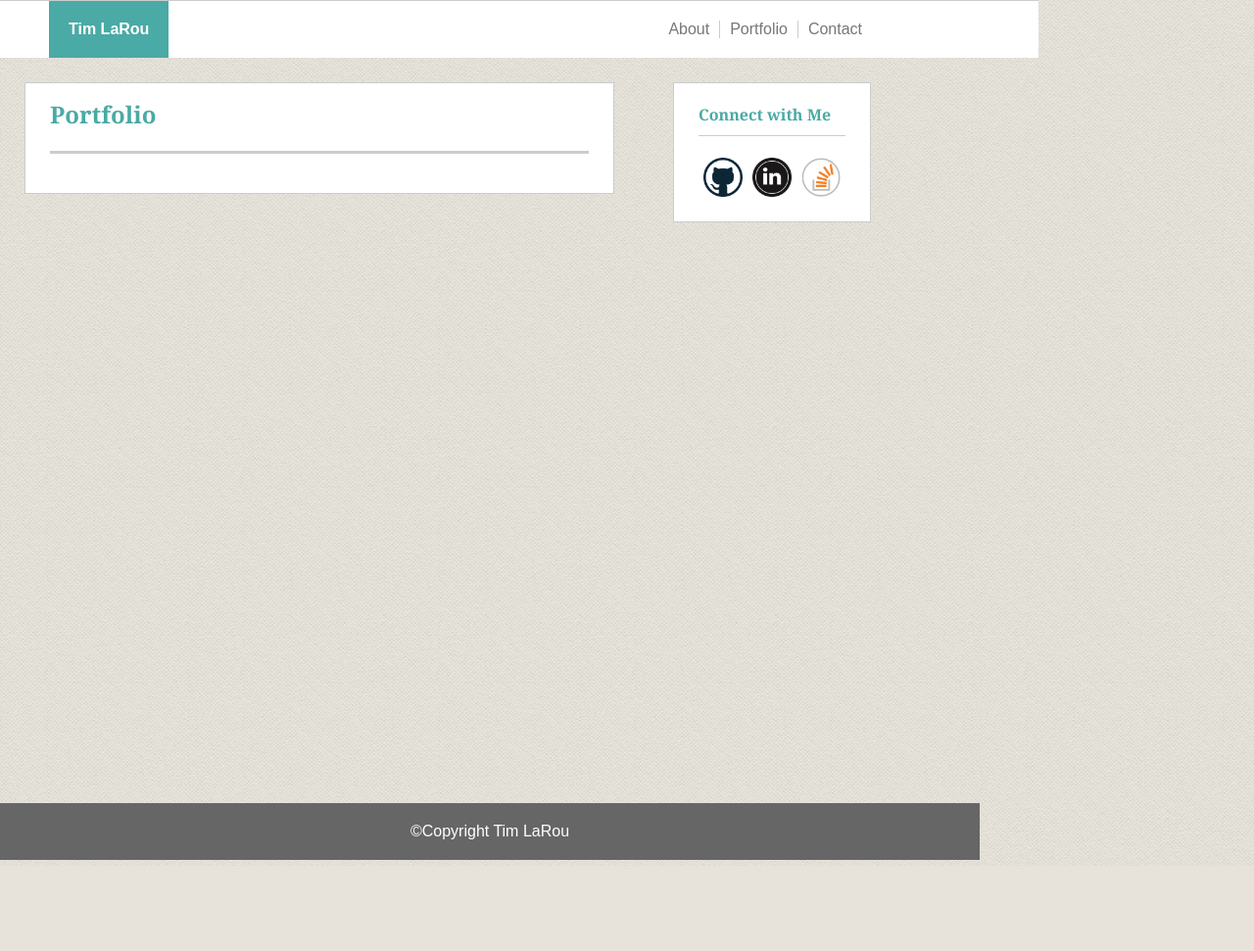
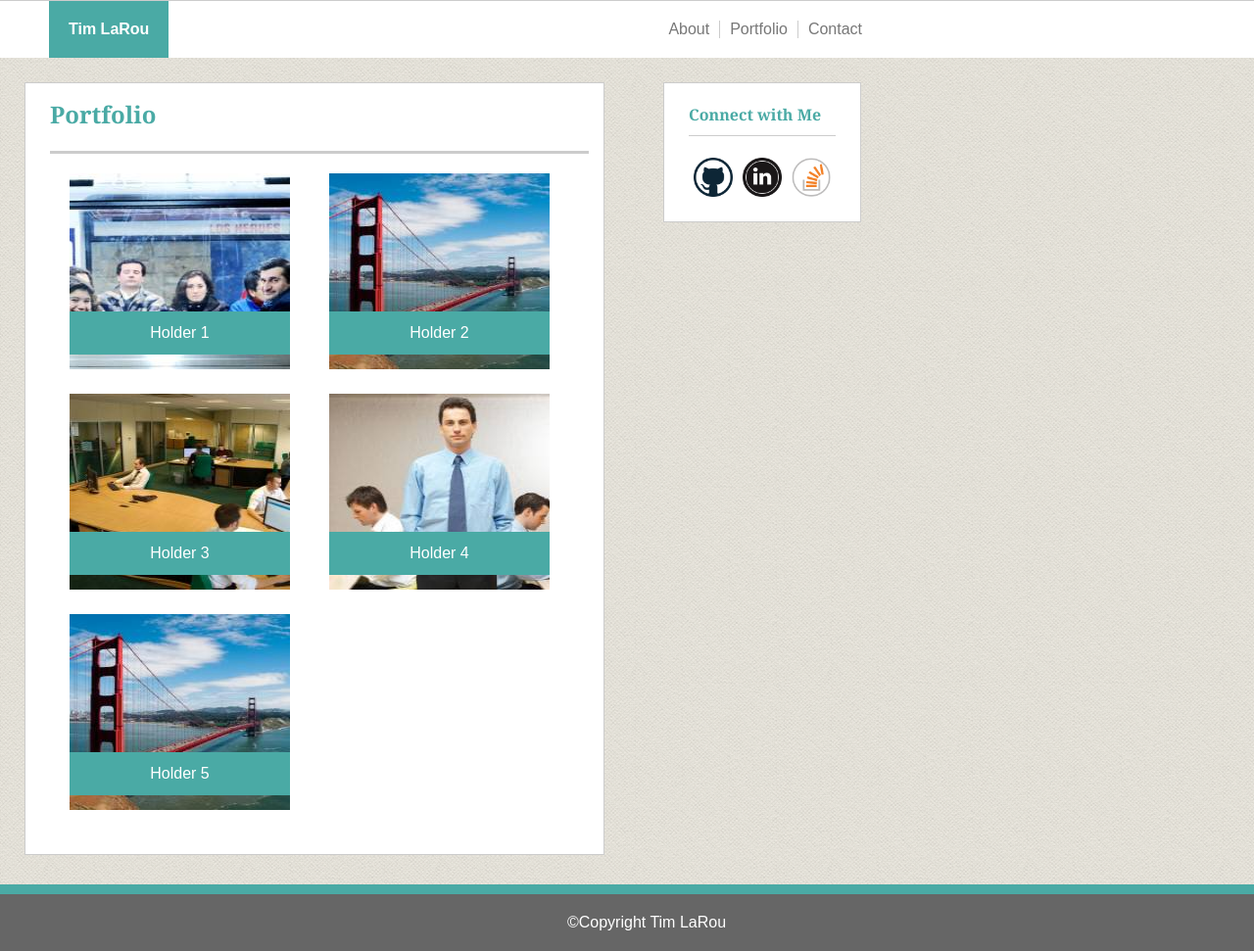
Before and after one commit to Larou-Tim/Basic-Portfolio, a PHP site: page /portfolio.html in a window 1280 px wide; the page is wider, and only the part inside the window is pictured. Shown: that part at 98% size. Before the commit the page ends 884 px from the top of that part, so only its background shows below. Run offline with PHP 8.4, Linux system fonts and the light colour scheme.

Commit message:
Tweaks for portfolio page

```diff
--- a/assets/css/style.css
+++ b/assets/css/style.css
@@ -4,76 +4,51 @@
 
 body {
 	background: url(../images/wov.png) repeat 0 0;
-	width: 960px;
+	color:#777777;
+	font-family: 'Arial', 'Helvetica Neue', Helvetica, sans-serif;
+	margin: 0;
 	padding: 0;
-	margin: 0;
-	font-family: 'Arial', 'Helvetica Neue', Helvetica, sans-serif;
-	color:#777777;
+	/*width: 960px;*/
 }
 
 header{
-	padding: 20px 20px 20px 20px;
-	float: left;
 	background-color: #4aaaa5;
 	color: white;
+	float: left;
+	padding: 20px 20px 20px 20px;
 
 }
+
 h1, h2, h3, h4 {
 	font-family:  'Georgia', Times, 'Times New Roman', serif;
 }
+
 h1 {
+	border-bottom: medium solid #cccccc ;
 	color: #4aaaa5;
-	border-bottom: medium solid #cccccc ;
 	padding-bottom: 25px;
 }
 
 h4 {
+	border-bottom: thin solid #cccccc;
 	color: #4aaaa5;
-	border-bottom: thin solid #cccccc ;
 	padding-bottom: 10px;
 }
 
-.link-img {
-	float:left;
-	height: 40px;
-	width: 40px;
-	margin: 0px 5px 25px;
-}
-.main-box {
-
-	background-color: #ffffff;
-	border: thin solid #cccccc ;
-	float: left;
-	line-height: 150%;
-	margin: 0 25px 30px 25px;
-	overflow: auto;
-	padding: 0 25px 20px 25px;
-	width: 550px;
-
-}
-a {
+a.header-link {
 	color:#777777;
 	text-decoration: none;
 }
-.aside-Box{
-	border: thin solid #cccccc ;
-	float: left;
-	padding: 0 25px 0 25px;
-	margin: 0 35px 0 35px;
+
+#top-section {
 	background-color: #ffffff;
+	border-top: thin solid #cccccc;
+	margin-bottom: 25px;
+	padding: 0 50px 0;
+	overflow: auto;
+	width: 100%;
+}
 
-	width: 150px;
-	overflow: auto;
-}
-footer {
-	clear: both;
-	padding: 20px 20px 20px 20px;
-	float: left;
-	background-color: #666666;
-	color: white;
-	width: 100%;
-	text-align: center;
-}
 .nav-bar {
 	float: left;
 	padding: 0px 10px 0px 10px;
@@ -88,6 +63,16 @@ footer {
 	border-right: thin solid #cccccc;
 }
 
+.main-box {
+	background-color: #ffffff;
+	border: thin solid #cccccc ;
+	float: left;
+	line-height: 150%;
+	margin: 0 25px 30px 25px;
+	overflow: auto;
+	padding: 0 15px 20px 25px;
+	width: 550px;
+}
 
 .profile-pic{
 	float: left;
@@ -96,26 +81,74 @@ footer {
 	margin-right: 20px;
 }
 
-#top-section {
-	padding: 0 50px 0;
-	margin-bottom: 25px;
+.portfolio-img {
+	float: left;
+	width: 225px;
+	height: 200px;
+	margin: 0 20px 25px 20px;
+}
+
+.aside-Box{
 	background-color: #ffffff;
-	border-top: thin solid #cccccc ;
-	width: 100%;
+	border: thin solid #cccccc ;
+	float: left;
+	margin: 0 35px 0 35px;
 	overflow: auto;
+	padding: 0 25px 0 25px;
+	width: 150px;
 
 }
 
+.link-img {
+	float:left;
+	height: 40px;
+	margin: 0px 5px 25px;
+	width: 40px;
+}
 
 html, body {
 	height: 100%;
 }
+
 .wrapper {
-	min-height: 100%;
 	height: auto !important;
 	height: 100%;
+	min-height: 100%;
 	margin: 0 auto -4em;
 }
+
+footer {
+	background-color: #666666;
+	border-top: 10px solid #4aaaa5;
+	clear: both;
+	color: white;
+	float: left;
+	padding: 20px 20px 20px 20px;
+	text-align: center;
+	width: 100%;
+
+}
+
 .footer, .push {
 	height: 4em;
 }
+
+
+.interior-images {
+        float: left;
+        display: inline-block;
+        position: relative;
+    }
+
+
+.banner {
+	color: white;
+	background-color: #4aaaa5;
+    width: 205px;
+    margin-left: 20px;
+	padding: 10px 10px 10px 10px;
+    position: absolute;
+    bottom:40px;
+    left:0;
+    text-align: center;
+     }
--- a/portfolio.html
+++ b/portfolio.html
@@ -10,13 +10,13 @@
 <div id="top-section">
 	<header><strong>Tim LaRou</strong></header>
 	<nav class="nav-bar nLeft">
-		<a href="index.html">About</a>
+		<a class='header-link'  href="index.html">About</a>
 	</nav>
 	<nav class="nav-bar nMid">
-		<a href="portfolio.html">Portfolio</a>
+		<a class='header-link' href="portfolio.html">Portfolio</a>
 	</nav>
 	<nav class="nav-bar nRight">
-		<a href="contact.html">Contact</a>
+		<a class='header-link' href="contact.html">Contact</a>
 	</nav>
 </div>
 
@@ -25,6 +25,31 @@
 	<section class="main-box">
 		<h1>Portfolio</h1>
 		<article >
+
+			<div class="interior-images">
+    			<img class='portfolio-img' src='assets/images/holder1.jpg' alt="holder1">
+    			<span class="banner">Holder 1</span>
+    		</div>
+
+    		<div class="interior-images">
+    			<img class='portfolio-img' src='assets/images/holder2.jpg' alt="holder2">
+    			<span class="banner">Holder 2</span>
+    		</div>
+
+    		<div class="interior-images">
+    			<img class='portfolio-img' src='assets/images/holder3.jpg' alt="holder3">
+    			<span class="banner">Holder 3</span>
+    		</div>
+
+    		<div class="interior-images">
+    			<img class='portfolio-img' src='assets/images/holder4.jpg' alt="holder4">
+    			<span class="banner">Holder 4</span>
+    		</div>
+
+    		<div class="interior-images">
+    			<img class='portfolio-img' src='assets/images/holder2.jpg' alt="holder5">
+    			<span class="banner">Holder 5</span>
+    		</div>
 
 		</article>
 	</section>
```
Also changed, not shown: assets/css/stylePercentage.css (added, +124 -0 lines), contact.html (+4 -3 lines), index.html (+3 -4 lines), assets/images/holder1.jpg (added), assets/images/holder2.jpg (added), assets/images/holder3.jpg (added), assets/images/holder4.jpg (added).
